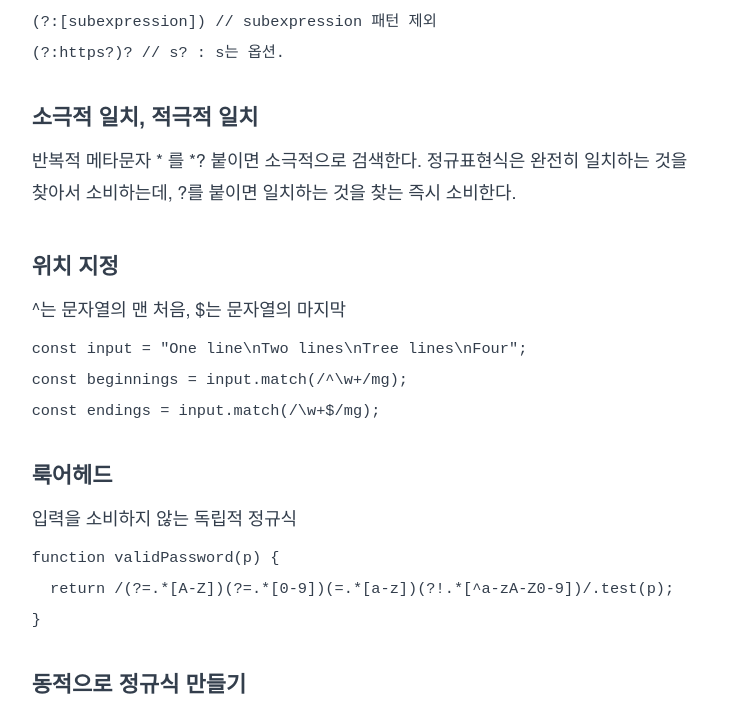
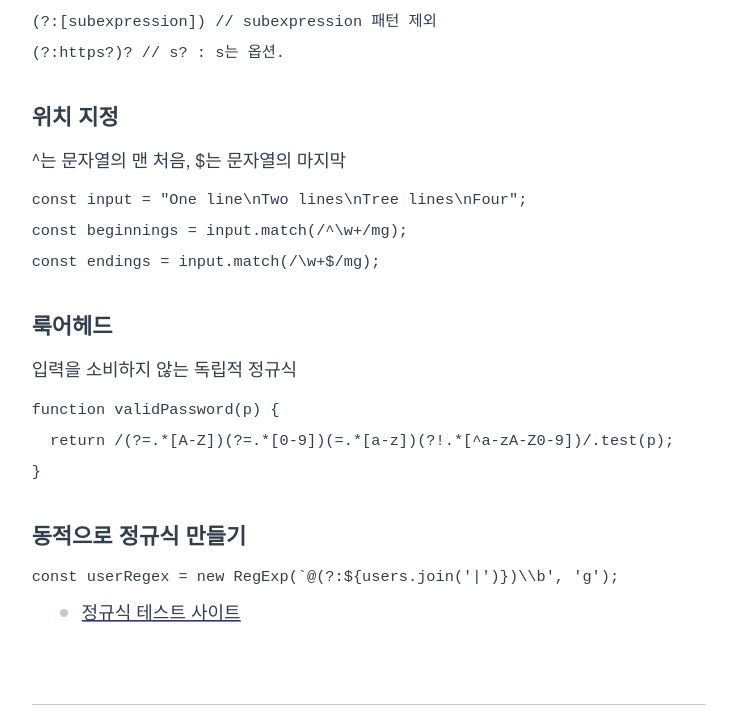
Before and after one commit to vanayun/gatsby-vana-blog, a Gatsby site: page /til/es6-17/ in a window 1280 px wide. Shown: the part 1954-2667 px from the top of the page, without its empty margins (271-1008 px from the left). Built offline with nearby package versions, Linux system fonts and the light colour scheme; Gatsby itself is replaced by a stand-in of ours; some packages are replaced by stand-ins of ours; code samples lack their colours.

Commit message:
정확하지 않은 내용 삭제

````diff
--- a/content/blog/til/es6-17.md
+++ b/content/blog/til/es6-17.md
@@ -74,11 +74,6 @@ category: til
 
 ```
 
-## 소극적 일치, 적극적 일치
-반복적 메타문자 * 를 *? 붙이면 소극적으로 검색한다.
-정규표현식은 완전히 일치하는 것을 찾아서 소비하는데,
-?를 붙이면 일치하는 것을 찾는 즉시 소비한다.
-
 ## 위치 지정
 ^는 문자열의 맨 처음, $는 문자열의 마지막
 ```javascript
````
